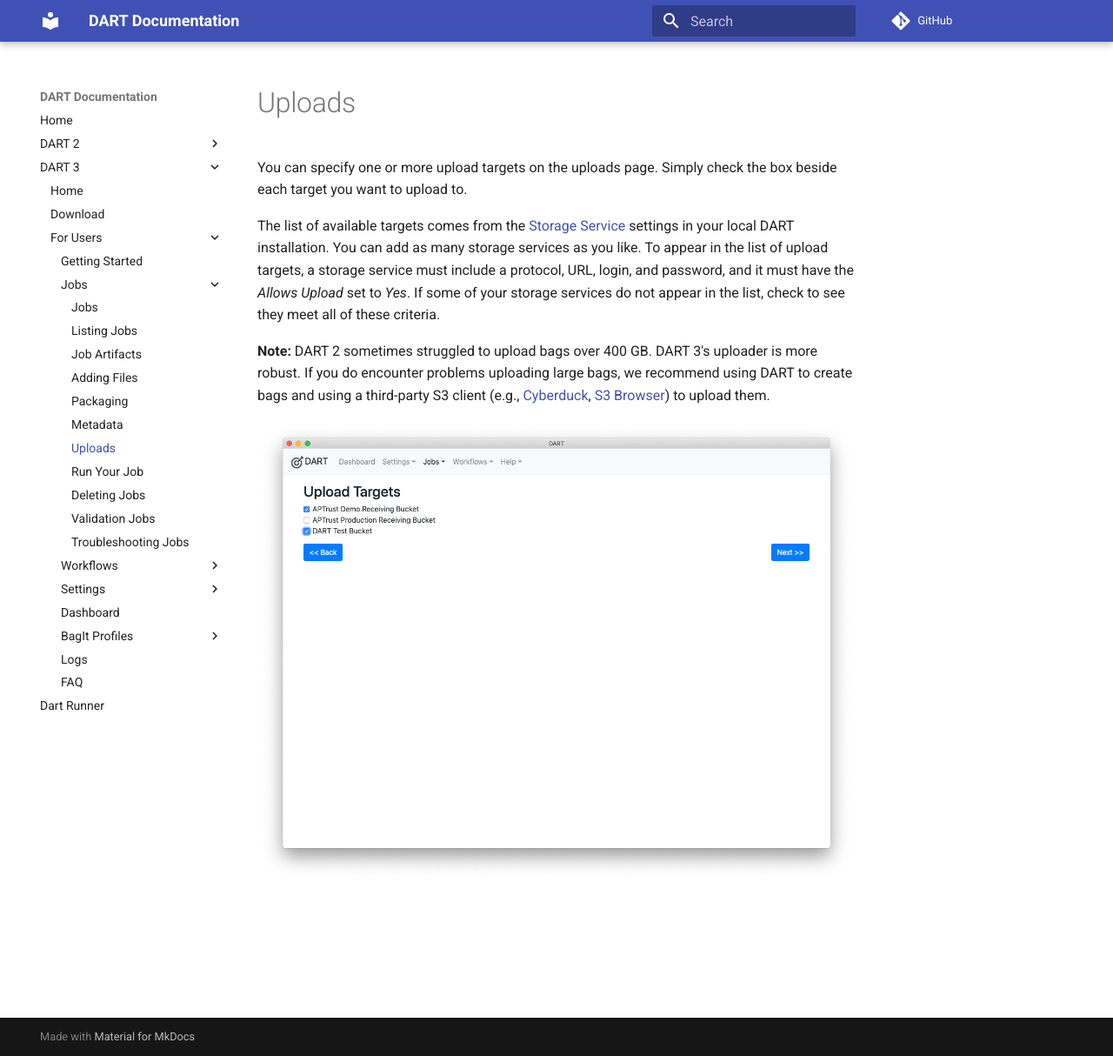
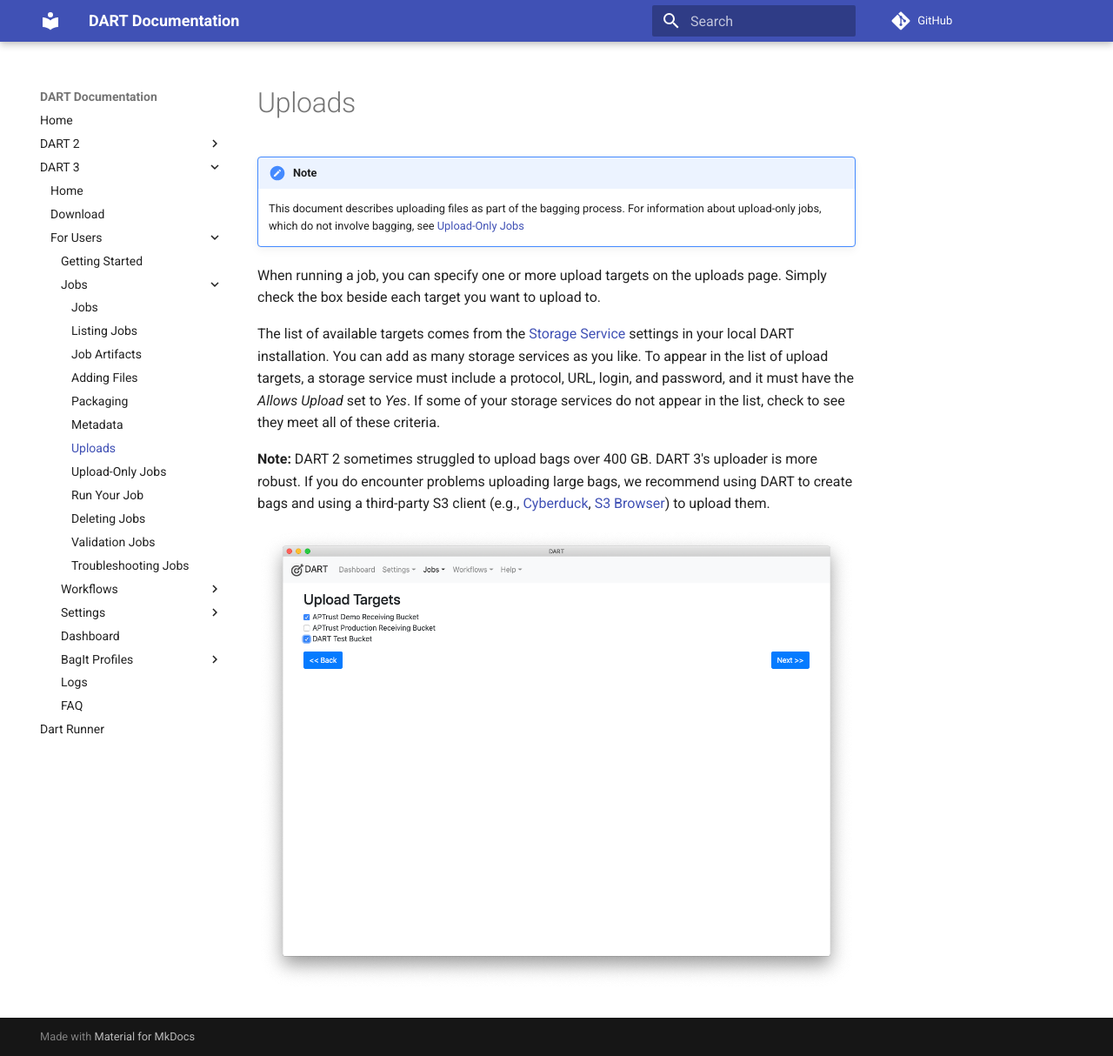
Before and after one commit to APTrust/dart-docs, an MkDocs documentation site: the page built from docs/dart3/users/jobs/upload.md, in a window 1280 px wide and 1214 px high. Shown: the whole window at 87% size. Built offline with MkDocs 1.6.1 and Material for MkDocs 9.7.7, drawn with Linux system fonts in a browser that asks for light colours; comment, search, counter and statistics services are not loaded.

Commit message:
Added docs for upload-only jobs

```diff
--- a/docs/dart3/users/jobs/upload.md
+++ b/docs/dart3/users/jobs/upload.md
@@ -1,6 +1,11 @@
 # Uploads
 
-You can specify one or more upload targets on the uploads page. Simply check the box beside each target you want to upload to.
+!!! note
+    This document describes uploading files as part of the bagging process.
+    For information about upload-only jobs, which do not involve bagging, see
+    [Upload-Only Jobs](upload_jobs.md)
+
+When running a job, you can specify one or more upload targets on the uploads page. Simply check the box beside each target you want to upload to.
 
 The list of available targets comes from the [Storage Service](../settings/storage_services.md) settings in your local DART installation. You can add as many storage services as you like. To appear in the list of upload targets, a storage service must include a protocol, URL, login, and password, and it must have the _Allows Upload_ set to _Yes_. If some of your storage services do not appear in the list, check to see they meet all of these criteria.
 
--- a/mkdocs.yml
+++ b/mkdocs.yml
@@ -88,6 +88,7 @@
             - dart3/users/jobs/packaging.md
             - dart3/users/jobs/metadata.md
             - dart3/users/jobs/upload.md
+            - dart3/users/jobs/upload_jobs.md
             - dart3/users/jobs/run.md
             - dart3/users/jobs/delete.md
             - dart3/users/jobs/validation.md
```
Also changed, not shown: docs/dart3/users/jobs/upload_jobs.md (added, +28 -0 lines), docs/dart3/img/jobs/upload_job_choose_files.png (added), docs/dart3/img/jobs/upload_job_choose_targets.png (added), docs/dart3/img/jobs/upload_job_run.png (added).
